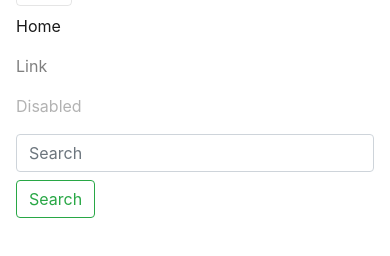
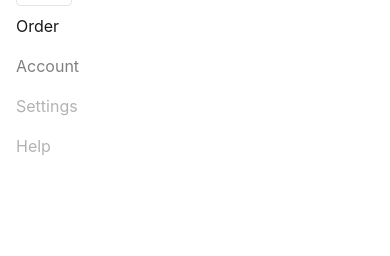
Before and after one commit to SiddharthP/sankalp-bootstrap, a website: page index.html in a window 390 px wide. Both pictures are taken after a click on the button "Toggle navigation". Shown: the part 42-298 px from the top of the page. Drawn offline with nearby package versions, Linux system fonts and the light colour scheme.

Commit message:
adding custom styles

```diff
--- a/index.html
+++ b/index.html
@@ -8,7 +8,12 @@
     <!-- Bootstrap CSS -->
     <link rel="stylesheet" href="node_modules/bootstrap/dist/css/bootstrap.css">
     <link rel="stylesheet" href="node_modules/bootstrap/dist/css/bootstrap-grid.css">
-    <link ref="stylesheet" href="node_modules/tether/dist/css/tether.min.css">
+    <link rel="stylesheet" href="node_modules/tether/dist/css/tether.min.css">
+
+
+    <!-- Fonts and custom styles -->
+    <link href="https://fonts.googleapis.com/css?family=Open+Sans" rel="stylesheet">
+
 
 </head>
 <body>
@@ -18,7 +23,7 @@
 
 </body>
     <div class="container-fluid">
-        <nav class="navbar navbar-toggleable-md navbar-light bg-faded fixed-top">
+        <nav class="navbar navbar-toggleable-md navbar-light fixed-top">
             <button class="navbar-toggler navbar-toggler-right" type="button" data-toggle="collapse" data-target="#navbarSupportedContent" aria-controls="navbarSupportedContent" aria-expanded="false" aria-label="Toggle navigation">
                 <span class="navbar-toggler-icon"></span>
             </button>
@@ -27,19 +32,18 @@
             <div class="collapse navbar-collapse" id="navbarSupportedContent">
                 <ul class="navbar-nav mr-auto">
                     <li class="nav-item active">
-                        <a class="nav-link" href="#">Home <span class="sr-only">(current)</span></a>
+                        <a class="nav-link" href="#">Order<span class="sr-only">(current)</span></a>
                     </li>
                     <li class="nav-item">
-                        <a class="nav-link" href="#">Link</a>
+                        <a class="nav-link" href="#">Account</a>
                     </li>
                     <li class="nav-item">
-                        <a class="nav-link disabled" href="#">Disabled</a>
+                        <a class="nav-link disabled" href="#">Settings</a>
+                    </li>
+                    <li class="nav-item">
+                        <a class="nav-link disabled" href="#">Help</a>
                     </li>
                 </ul>
-                <form class="form-inline my-2 my-lg-0">
-                    <input class="form-control mr-sm-2" type="text" placeholder="Search">
-                    <button class="btn btn-outline-success my-2 my-sm-0" type="submit">Search</button>
-                </form>
             </div>
         </nav>
     </div>
```
Also changed, not shown: src/css/sankalp-styles.scss (added, +11 -0 lines), src/css/sankalp-styles.css (added), 1 other file.
